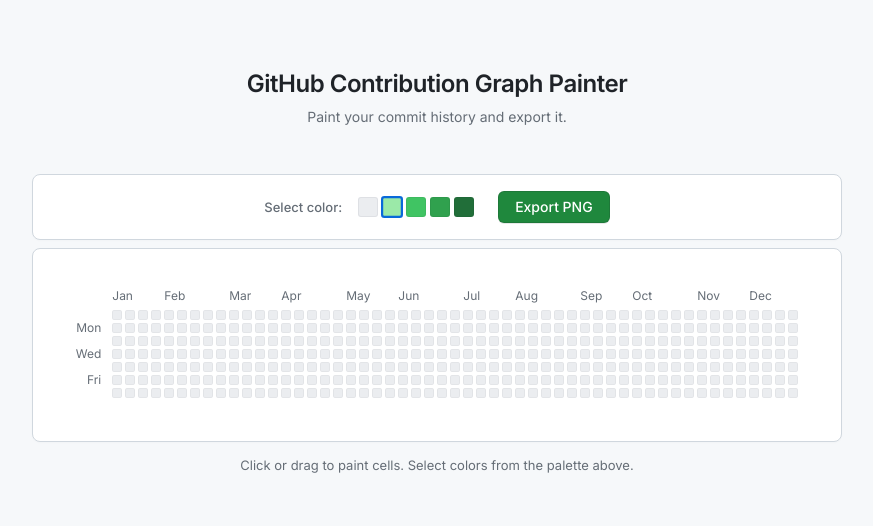
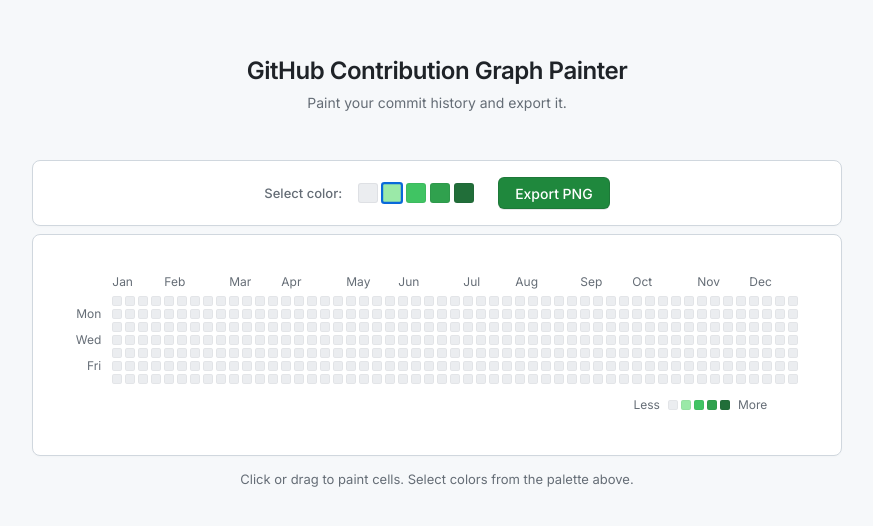
Before and after one commit to zaxwebs/paint-github-graph, a React (Vite) app: page / in a window 1280 px wide. Shown: the part 120-646 px from the top of the page, without its empty margins (203-1076 px from the left). Built offline with nearby package versions, Linux system fonts and the light colour scheme.

Commit message:
ui updates

```diff
--- a/src/components/ContributionGrid.css
+++ b/src/components/ContributionGrid.css
@@ -101,3 +101,37 @@
     padding: 0;
     box-sizing: border-box;
 }
+
+/* Legend */
+.contribution-legend {
+    display: flex;
+    align-items: center;
+    justify-content: flex-end;
+    gap: 4px;
+    margin-top: 8px;
+    /* Spacing from grid */
+    font-size: 12px;
+    color: #656d76;
+    padding-right: 30px;
+    /* Align slightly inwards if needed, or consistent with grid edge */
+}
+
+.legend-text {
+    margin: 0 4px;
+}
+
+.legend-colors {
+    display: flex;
+    list-style: none;
+    padding: 0;
+    margin: 0;
+    gap: 3px;
+}
+
+.legend-colors li {
+    width: 10px;
+    height: 10px;
+    border-radius: 2px;
+    outline: 1px solid rgba(27, 31, 35, 0.04);
+    outline-offset: -1px;
+}
--- a/src/components/ContributionGrid.jsx
+++ b/src/components/ContributionGrid.jsx
@@ -111,6 +111,19 @@
                     {renderBodyRows()}
                 </tbody>
             </table>
+            <div className="contribution-legend">
+                <span className="legend-text">Less</span>
+                <ul className="legend-colors">
+                    {COLORS.map((color, index) => (
+                        <li
+                            key={`legend-color-${index}`}
+                            style={{ backgroundColor: color }}
+                            aria-label={`Contribution level ${index}`}
+                        />
+                    ))}
+                </ul>
+                <span className="legend-text">More</span>
+            </div>
         </div>
     );
 };
```
